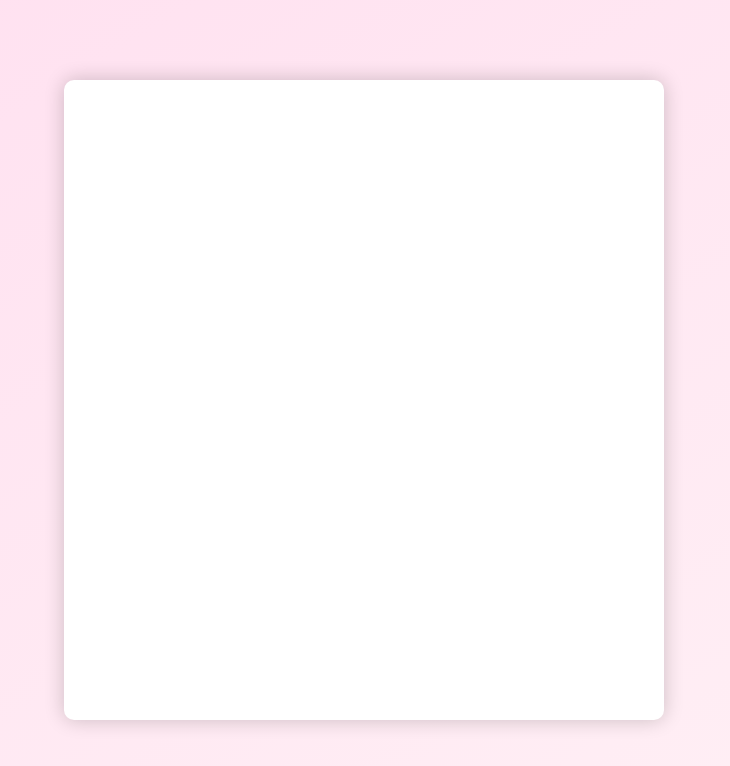
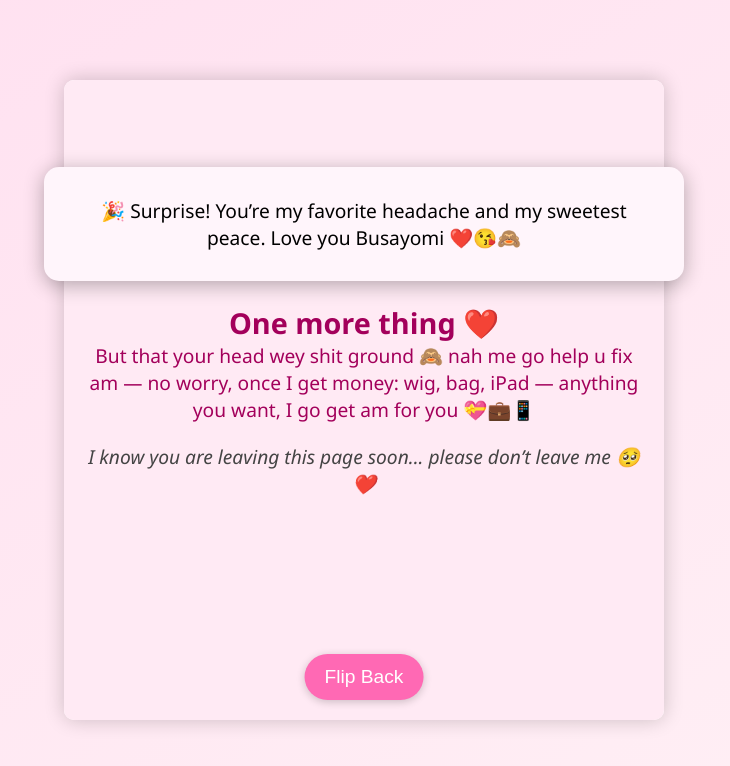
Before and after one commit to Benefit001-den/Busayomi-, a plain HTML site: page index.html in a window 1280 px wide. Both pictures are taken after a click on the button "Flip to Next". Shown: the whole page, without its empty margins (276-1006 px from the left). Drawn offline with Linux system fonts and the light colour scheme.

Commit message:
Update index.html

```diff
--- a/index.html
+++ b/index.html
@@ -2,7 +2,7 @@
 <html lang="en">
 <head>
   <meta charset="UTF-8" />
-  <meta name="viewport" content="width=device-width, initial-scale=1.0" />
+  <meta name="viewport" content="width=device-width, initial-scale=1.0"/>
   <title>For Busayomi 💖</title>
   <style>
     * {
@@ -28,8 +28,8 @@
       background: #fff;
       border-radius: 10px;
       box-shadow: 0 0 20px rgba(0,0,0,0.2);
-      overflow: hidden;
       position: relative;
+      perspective: 1000px;
     }
 
     .page {
@@ -37,8 +37,6 @@
       width: 100%;
       height: 100%;
       padding: 40px 20px;
-      transition: transform 0.8s ease;
-      transform-origin: left center;
       background: #fff;
       color: #a3005b;
       display: flex;
@@ -46,21 +44,29 @@
       justify-content: center;
       text-align: center;
       font-size: 1.2em;
+      border-radius: 10px;
+      backface-visibility: hidden;
+      transition: transform 0.8s ease;
     }
 
-    .page:nth-child(1) {
-      z-index: 3;
+    #front {
       background-color: #fff0f8;
+      z-index: 2;
     }
 
-    .page:nth-child(2) {
-      z-index: 2;
+    #back {
       background-color: #ffeaf4;
       transform: rotateY(180deg);
+      z-index: 1;
     }
 
-    .page.flipped {
+    .book.flipped #front {
       transform: rotateY(-180deg);
+    }
+
+    .book.flipped #back {
+      transform: rotateY(0);
+      z-index: 3;
     }
 
     .nav-btn {
@@ -82,6 +88,50 @@
       background-color: #e0559e;
     }
 
+    .popup {
+      position: fixed;
+      top: 28%;
+      left: 50%;
+      transform: translate(-50%, -50%);
+      background: #fff5fb;
+      padding: 30px;
+      border-radius: 15px;
+      box-shadow: 0 4px 20px rgba(0, 0, 0, 0.3);
+      text-align: center;
+      display: none;
+      z-index: 999;
+      font-size: 1.2em;
+    }
+
+    .popup.show {
+      display: block;
+      animation: pop 0.5s ease-out;
+    }
+
+    @keyframes pop {
+      0% {
+        transform: translate(-50%, -50%) scale(0.8);
+        opacity: 0;
+      }
+      100% {
+        transform: translate(-50%, -50%) scale(1);
+        opacity: 1;
+      }
+    }
+
+    .final-note {
+      margin-top: 20px;
+      font-size: 1em;
+      color: #444;
+      font-style: italic;
+      animation: fadeIn 2s ease-in;
+    }
+
+    @keyframes fadeIn {
+      from { opacity: 0; }
+      to { opacity: 1; }
+    }
+
     audio {
       display: none;
     }
@@ -89,26 +139,51 @@
 </head>
 <body>
 
-  <div class="book">
-    <div class="page" id="page1">
-      <h2>Busayomi 💕</h2>
+  <div class="book" id="book">
+    <div class="page" id="front">
+      <h2>Busayomi ❤️🙈</h2>
       <p>I love you so so much, but your head just dey touch ground sometimes 😂😂</p>
-      <button class="nav-btn" onclick="flipPage()">Flip to Next</button>
+      <button class="nav-btn" onclick="flipBook(true)">Flip to Next</button>
     </div>
 
-    <div class="page" id="page2">
-      <h2>One more thing 😄</h2>
-      <p>But that your head wey shit ground nah me go help u fix am — no worry, once I get money: wig, bag, iPad — anything you want, I go get am for you 💝</p>
+    <div class="page" id="back">
+      <h2>One more thing ❤️</h2>
+      <p>But that your head wey shit ground 🙈 nah me go help u fix am — no worry, once I get money: wig, bag, iPad — anything you want, I go get am for you 💝💼📱</p>
+      <div class="final-note">I know you are leaving this page soon... please don’t leave me 🥺❤️</div>
+      <button class="nav-btn" onclick="flipBook(false)">Flip Back</button>
     </div>
   </div>
 
-  <audio autoplay loop>
+  <div class="popup" id="popup">
+    🎉 Surprise! You’re my favorite headache and my sweetest peace. Love you Busayomi ❤️😘🙈
+  </div>
+
+  <audio autoplay loop id="bg-music">
     <source src="https://www.bensound.com/bensound-music/bensound-romantic.mp3" type="audio/mp3" />
   </audio>
 
+  <audio id="flip-sound">
+    <source src="https://assets.mixkit.co/active_storage/sfx/2046/2046-preview.mp3" type="audio/mp3">
+  </audio>
+
   <script>
-    function flipPage() {
-      document.getElementById('page1').classList.add('flipped');
+    const book = document.getElementById('book');
+    const popup = document.getElementById('popup');
+    const flipSound = document.getElementById('flip-sound');
+
+    function flipBook(toNext) {
+      flipSound.currentTime = 0;
+      flipSound.play();
+
+      if (toNext) {
+        book.classList.add('flipped');
+        setTimeout(() => {
+          popup.classList.add('show');
+        }, 1000);
+      } else {
+        book.classList.remove('flipped');
+        popup.classList.remove('show');
+      }
     }
   </script>
 
```
